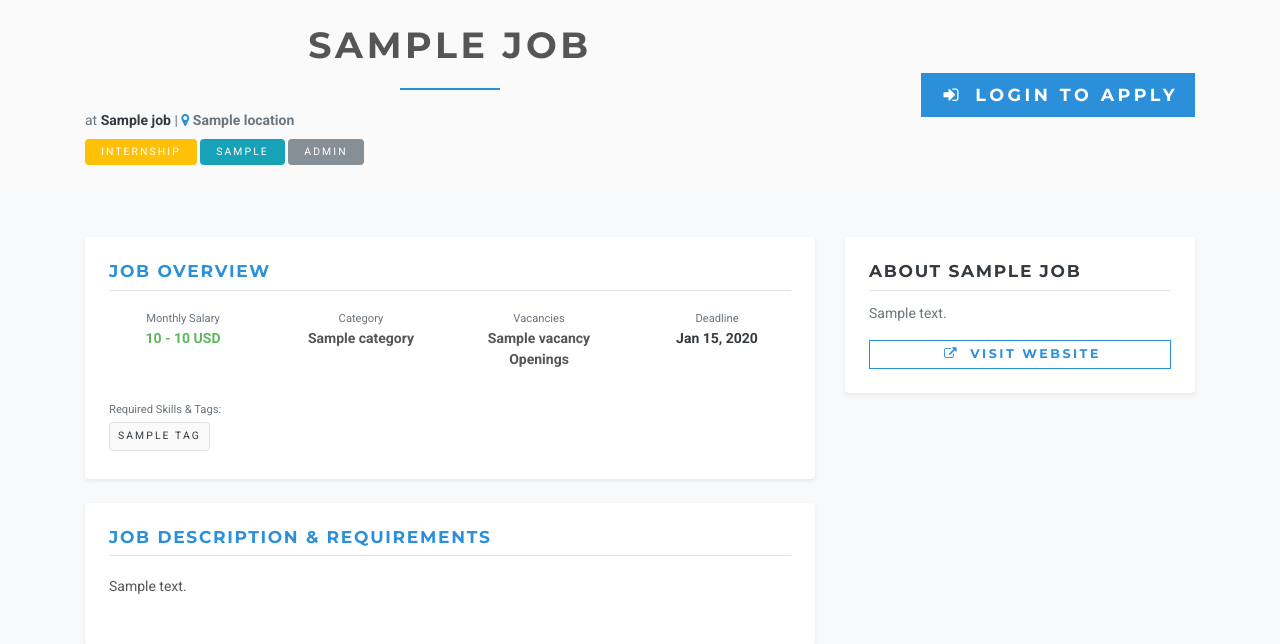
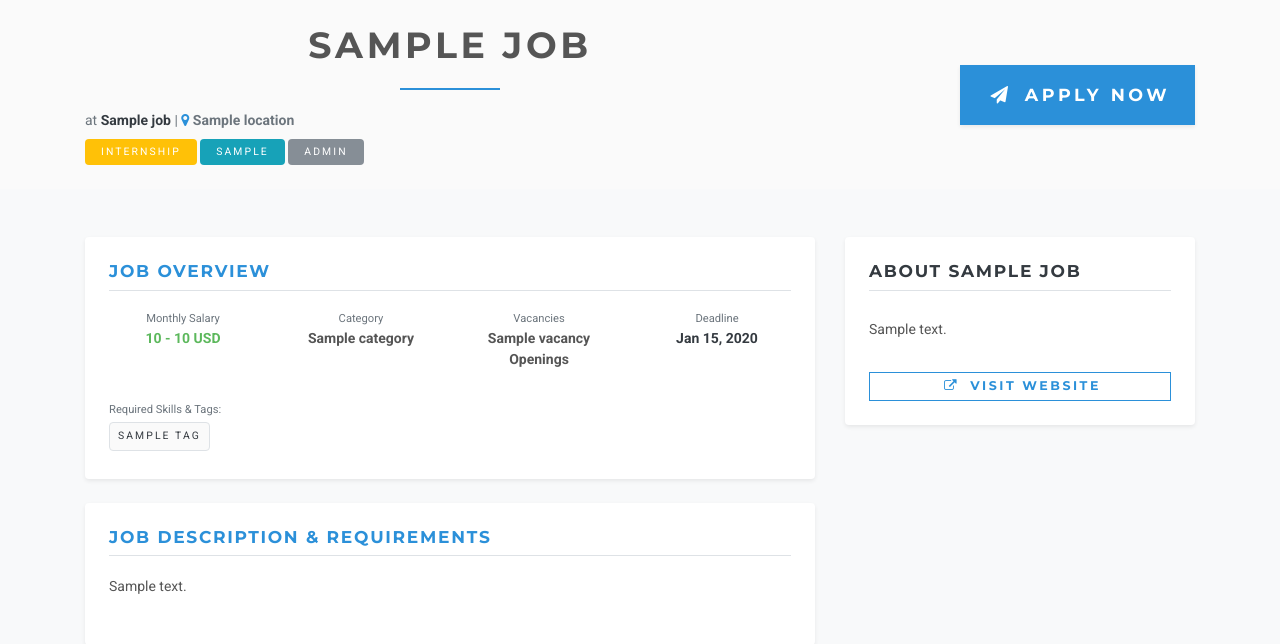
Before and after one commit to wuba21/Django-online-Job-Portal-system, a Django app: template templates/jobs/details.html in a window 1280 px wide. Shown: the part 104-748 px from the top of the page. Run offline with Django 3.2, Linux system fonts and the light colour scheme; the template is opened without the code that fills it: most values are stand-ins (such as "Sample title", 1, 10 or a date in 2020); parts of the project's set-up code (start-up, migrations or seed data) failed here and were passed over; some libraries are stand-ins or nearby versions.

Commit message:
Fix 3 UI issues: HTML tags rendering in job description, Apply Now button styling, and CV Builder avatar path

```diff
--- a/templates/jobs/details.html
+++ b/templates/jobs/details.html
@@ -32,19 +32,21 @@
             <div class="col-md-4 text-md-right mt-3 mt-md-0">
                 {% if request.user.is_authenticated and request.user.role == 'employee' %}
                     {% if already_applied %}
-                        <button class="btn btn-secondary btn-lg" disabled><i class="fa fa-check-circle"></i> Already Applied</button>
+                        <button class="btn btn-secondary btn-lg shadow-sm px-4 py-3 fw-bold w-100 w-md-auto" disabled><i class="fa fa-check-circle me-1"></i> Already Applied</button>
                     {% elif job.is_expired %}
-                        <button class="btn btn-danger btn-lg" disabled><i class="fa fa-clock-o"></i> Application Closed</button>
+                        <button class="btn btn-danger btn-lg shadow-sm px-4 py-3 fw-bold w-100 w-md-auto" disabled><i class="fa fa-clock-o me-1"></i> Application Closed</button>
                     {% elif job.filled %}
-                        <button class="btn btn-secondary btn-lg" disabled><i class="fa fa-ban"></i> Position Filled</button>
+                        <button class="btn btn-secondary btn-lg shadow-sm px-4 py-3 fw-bold w-100 w-md-auto" disabled><i class="fa fa-ban me-1"></i> Position Filled</button>
                     {% else %}
-                        <form action="{% url 'jobs:apply-job' job.id %}" method="post" class="d-inline">
+                        <form action="{% url 'jobs:apply-job' job.id %}" method="post" class="d-inline-block w-100 w-md-auto">
                             {% csrf_token %}
-                            <button type="submit" class="btn btn-primary btn-lg"><i class="fa fa-paper-plane"></i> Apply Now</button>
+                            <button type="submit" class="btn btn-primary btn-lg shadow-sm px-4 py-3 fw-bold w-100"><i class="fa fa-paper-plane me-1"></i> APPLY NOW</button>
                         </form>
                     {% endif %}
                 {% elif not request.user.is_authenticated %}
-                    <a href="{% url 'accounts:login' %}?next={{ request.path }}" class="btn btn-primary btn-lg"><i class="fa fa-sign-in"></i> Login to Apply</a>
+                    <a href="{% url 'accounts:login' %}?next={{ request.path }}" class="btn btn-primary btn-lg shadow-sm px-4 py-3 fw-bold d-block d-md-inline-block"><i class="fa fa-paper-plane me-1"></i> APPLY NOW</a>
+                {% else %}
+                    <span class="badge badge-info p-3 d-inline-block text-white fw-semibold"><i class="fa fa-info-circle me-1"></i> Logged in as Employer</span>
                 {% endif %}
             </div>
         </div>
@@ -97,7 +99,11 @@
                 <div class="card border-0 shadow-sm p-4 mb-4">
                     <h4 class="card-title text-primary border-bottom pb-2">Job Description & Requirements</h4>
                     <div class="job-description-body py-2">
-                        {{ job.description|safe|linebreaks }}
+                        {% if "<p" in job.description or "<div" in job.description or "<br" in job.description %}
+                            {{ job.description|safe }}
+                        {% else %}
+                            {{ job.description|linebreaks }}
+                        {% endif %}
                     </div>
                 </div>
 
@@ -118,7 +124,11 @@
             <div class="col-lg-4">
                 <div class="card border-0 shadow-sm p-4 mb-4">
                     <h4 class="card-title text-dark border-bottom pb-2">About {{ job.company_name }}</h4>
-                    <p class="text-muted">{{ job.company_description|default:"No company description provided." }}</p>
+                    {% if "<p" in job.company_description or "<div" in job.company_description or "<br" in job.company_description %}
+                        {{ job.company_description|safe }}
+                    {% else %}
+                        <p class="text-muted">{{ job.company_description|default:"No company description provided."|linebreaks }}</p>
+                    {% endif %}
 
                     {% if job.website %}
                         <a href="{{ job.website }}" target="_blank" class="btn btn-outline-primary btn-block btn-sm">
--- a/templates/resumes/auto_cv_builder.html
+++ b/templates/resumes/auto_cv_builder.html
@@ -237,9 +237,9 @@ header.header, .navbar {
             <div class="cv-header">
                 <div class="cv-header-content">
                     {% if user.avatar %}
-                        <img src="{{ user.avatar.url }}" alt="{{ user.get_full_name }}" class="cv-avatar">
+                        <img src="{{ user.avatar.url }}" alt="{{ user.get_full_name }}" class="cv-avatar" onerror="this.onerror=null; this.src='{% static 'img/avatar.png' %}';">
                     {% else %}
-                        <img src="{% static 'images/default-avatar.png' %}" alt="Avatar" class="cv-avatar">
+                        <img src="{% static 'img/avatar.png' %}" alt="Avatar" class="cv-avatar">
                     {% endif %}
                     <div>
                         <h1 class="cv-name">{{ user.get_full_name|default:user.email }}</h1>
```
